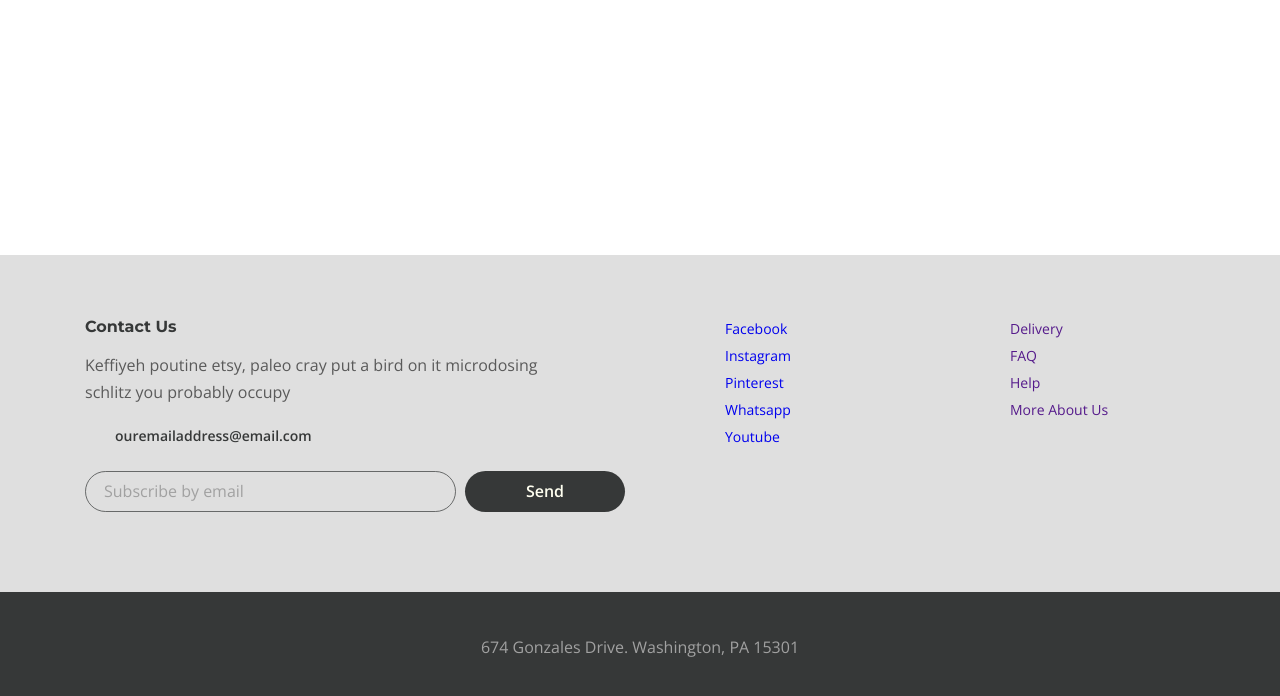
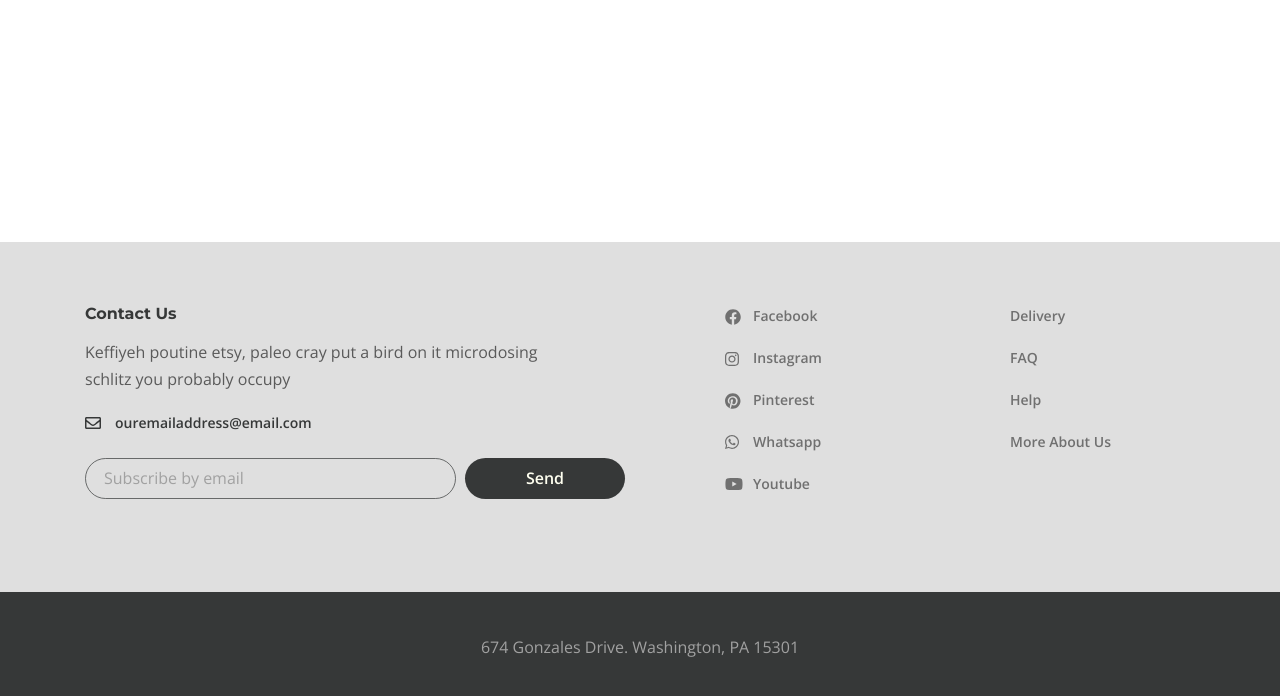
Before and after one commit to zebpaa/desire, a website: page app/index.html in a window 1280 px wide. Shown: the part 98-794 px from the top of the page. Drawn offline with nearby package versions, Linux system fonts and the light colour scheme.

Commit message:
finished footer and header

```diff
--- a/app/index.html
+++ b/app/index.html
@@ -78,19 +78,19 @@
               </div>
               <ul class="footer__social">
                 <li class="footer__social-item">
-                  <a class="footer__social-link" href="#">Facebook</a>
+                  <a class="footer__social-link footer__social-link--facebook" href="#">Facebook</a>
                 </li>
                 <li class="footer__social-item">
-                  <a class="footer__social-link" href="#">Instagram</a>
+                  <a class="footer__social-link footer__social-link--instagram" href="#">Instagram</a>
                 </li>
                 <li class="footer__social-item">
-                  <a class="footer__social-link" href="#">Pinterest</a>
+                  <a class="footer__social-link footer__social-link--pinterest" href="#">Pinterest</a>
                 </li>
                 <li class="footer__social-item">
-                  <a class="footer__social-link" href="#">Whatsapp</a>
+                  <a class="footer__social-link footer__social-link--whatsapp" href="#">Whatsapp</a>
                 </li>
                 <li class="footer__social-item">
-                  <a class="footer__social-link" href="#">Youtube</a>
+                  <a class="footer__social-link footer__social-link--youtube" href="#">Youtube</a>
                 </li>
               </ul>
               <nav class="footer__menu">
--- a/app/scss/style.scss
+++ b/app/scss/style.scss
@@ -68,6 +68,16 @@
     margin-bottom: 22px;
     padding-left: 30px;
     display: inline-block; // нужен, потому что не сработал margin-bottom, т.к. <a> - это строчный эл-т
+    position: relative;
+    &::before {
+      content: "";
+      background-image: url(../images/envelope.svg);
+      position: absolute;
+      left: 0;
+      top: 8px;
+      width: 16px;
+      height: 12px;
+    }
   }
   &__form {
     display: flex;
@@ -103,13 +113,54 @@
     margin-left: 100px;
   }
   &__social-link {
+    padding-left: 28px;
+    position: relative;
+    &::before {
+      content: "";
+      position: absolute;
+      top: 3px;
+      left: 0;
+      width: 16px;
+      height: 16px;
+    }
+  }
 
+  &__social-link--facebook::before {
+    background-image: url(../images/facebook.svg);
   }
+  &__social-link--instagram::before {
+    background-image: url(../images/instagram.svg);
+    width: 14px;
+    height: 14px;
+    top: 4px;
+  }
+  &__social-link--pinterest::before {
+    background-image: url(../images/pinterest.svg);
+  }
+  &__social-link--whatsapp::before {
+    background-image: url(../images/whatsapp.svg);
+    width: 14px;
+    height: 14px;
+  }
+  &__social-link--youtube::before {
+    background-image: url(../images/youtube.svg);
+    width: 18px;
+    height: 12px;
+    top: 4px;
+  }
+
+  &__social-item,
+  &__menu-item {
+    margin-bottom: 15px;
+    font-size: 14px;
+    font-weight: 600;
+  }
+
   &__social-link,
   &__menu-link {
-    margin-bottom: 15px;
-    font-size: 14px;
+    color: #707070;
   }
+
   &__menu {
     margin-right: 60px;
     width: 125px;
```
Also changed, not shown: app/css/style.min.css, app/images/envelope.svg (added), app/images/facebook.svg (added), app/images/instagram.svg (added), app/images/pinterest.svg (added), app/images/whatsapp.svg (added), app/images/youtube.svg (added).
